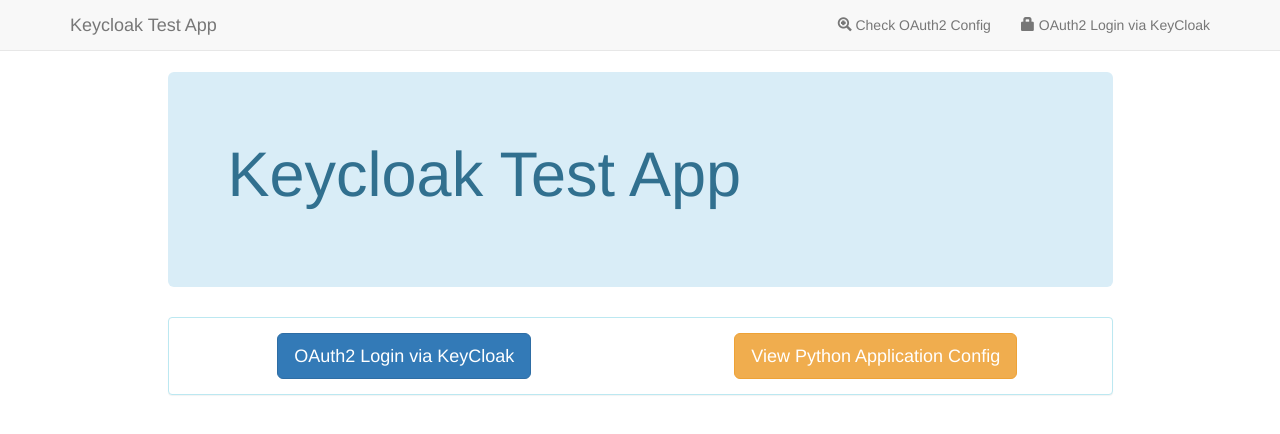
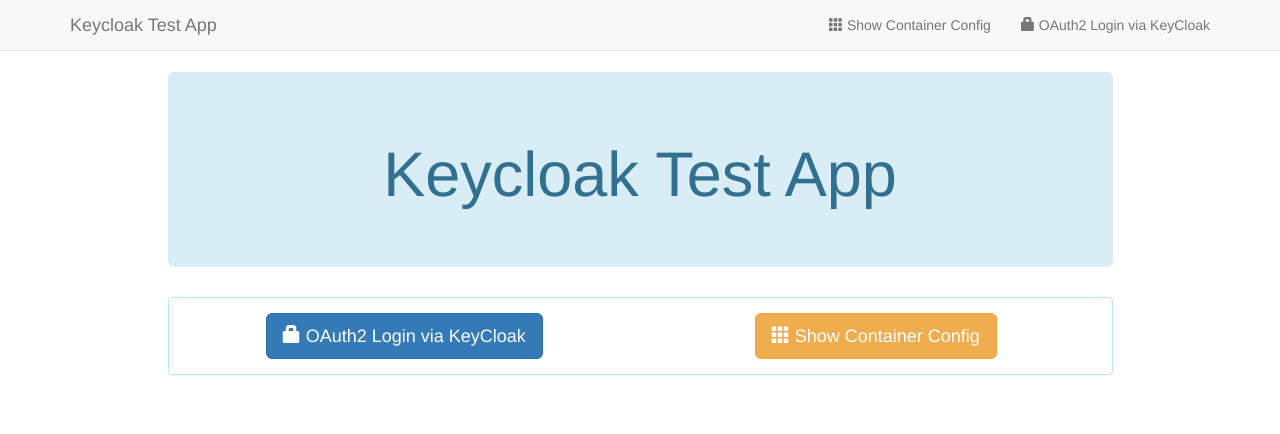
Before and after one commit to gabrielfalcao/kube-python-app-example, a Flask app: page / in a window 1280 px wide. Shown: the top 434 px of the page. Run offline with Flask 2, Linux system fonts and the light colour scheme; some libraries are stand-ins or nearby versions.

Commit message:
update templates

```diff
--- a/flaskhello/web/templates/base.html
+++ b/flaskhello/web/templates/base.html
@@ -62,8 +62,8 @@
             {% endif %}
             <li>
               <a href="/config">
-                <span class="glyphicon glyphicon-zoom-in" aria-hidden="true"></span>
-                Check OAuth2 Config
+                <span class="glyphicon glyphicon-th" aria-hidden="true"></span>
+                Show Container Config
               </a>
             </li>
             <li>
--- a/flaskhello/web/templates/index.html
+++ b/flaskhello/web/templates/index.html
@@ -1,23 +1,29 @@
 {% extends "base.html" %}
 {% block middle %}
-<div class="jumbotron alert-info">
+<div class="jumbotron alert-info text-center">
   <h1>Keycloak Test App</h1>
-  <br />
 </div>
 <div class="panel panel-info">
   <div class="panel-body">
     <div class="row">
       {% if authenticated %}
       <div class="col-md-6 text-center">
-          <a class="btn btn-lg btn-success" href="/api/" role="button">Browse the RESTful API</a>
+        <a class="btn btn-lg btn-success" href="/api/" role="button">
+          <span class="glyphicon glyphicon-globe" aria-hidden="true"></span>
+          Browse the RESTful API
+        </a>
       </div>
       {% else %}
       <div class="col-md-6 text-center">
-        <a class="btn btn-lg btn-primary btn-login" href="/login/oauth2">OAuth2 Login via KeyCloak</a>
+        <a class="btn btn-lg btn-primary btn-login" href="/login/oauth2">
+          <span class="glyphicon glyphicon-lock" aria-hidden="true"></span>
+          OAuth2 Login via KeyCloak</a>
       </div>
       {% endif %}
       <div class="col-md-6 text-center">
-          <a class="btn btn-lg btn-warning" href="/config">View Python Application Config</a>
+        <a class="btn btn-lg btn-warning" href="/config">
+          <span class="glyphicon glyphicon-th" aria-hidden="true"></span>
+          Show Container Config</a>
       </div>
     </div>
   </div>
```
